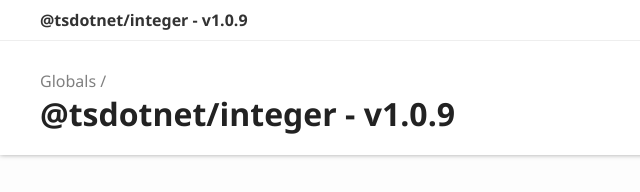
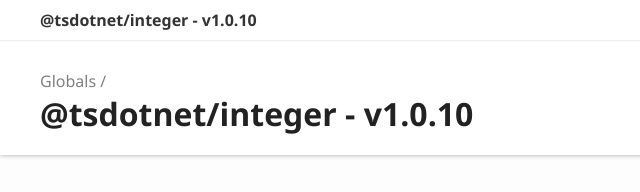
Before and after one commit to tsdotnet/integer, a website: page docs/index.html in a window 1280 px wide. Shown: the top 192 px of the page, 0-640 px from the left. Drawn offline with Linux system fonts and the light colour scheme.

Commit message:
Updated docs.

```diff
--- a/docs/index.html
+++ b/docs/index.html
@@ -3,8 +3,8 @@
 <head>
 	<meta charset="utf-8">
 	<meta http-equiv="X-UA-Compatible" content="IE=edge">
-	<title>@tsdotnet/integer - v1.0.9</title>
-	<meta name="description" content="Documentation for @tsdotnet/integer - v1.0.9">
+	<title>@tsdotnet/integer - v1.0.10</title>
+	<meta name="description" content="Documentation for @tsdotnet/integer - v1.0.10">
 	<meta name="viewport" content="width=device-width, initial-scale=1">
 	<link rel="stylesheet" href="assets/css/main.css">
 </head>
@@ -22,7 +22,7 @@
 						<li class="state loading">Preparing search index...</li>
 						<li class="state failure">The search index is not available</li>
 					</ul>
-					<a href="index.html" class="title">@tsdotnet/integer - v1.0.9</a>
+					<a href="index.html" class="title">@tsdotnet/integer - v1.0.10</a>
 				</div>
 				<div class="table-cell" id="tsd-widgets">
 					<div id="tsd-filter">
@@ -52,7 +52,7 @@
 					<a href="index.html">Globals</a>
 				</li>
 			</ul>
-			<h1>@tsdotnet/integer - v1.0.9</h1>
+			<h1>@tsdotnet/integer - v1.0.10</h1>
 		</div>
 	</div>
 </header>
```
Also changed, not shown: docs/modules/_integer_.html (+3 -3 lines).
